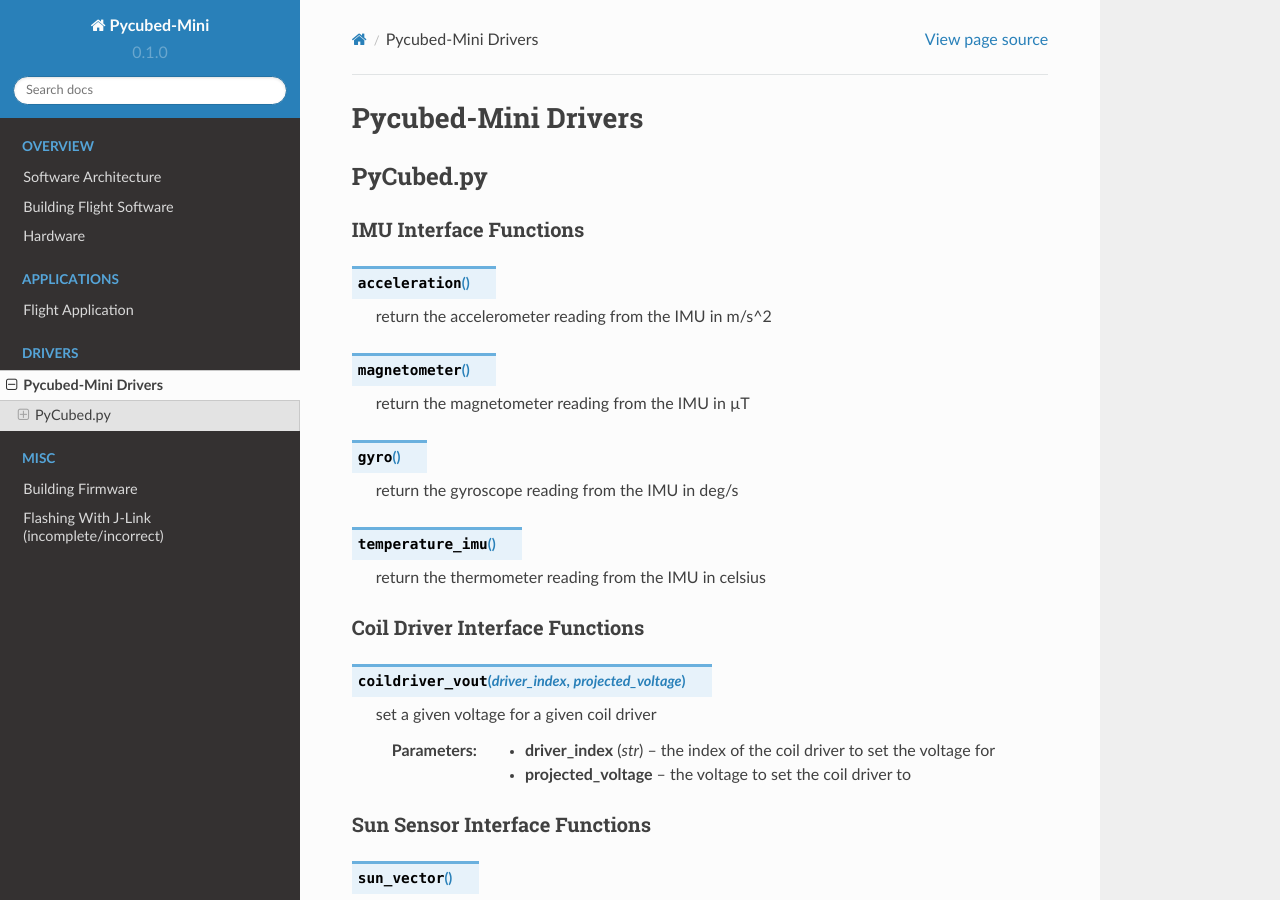
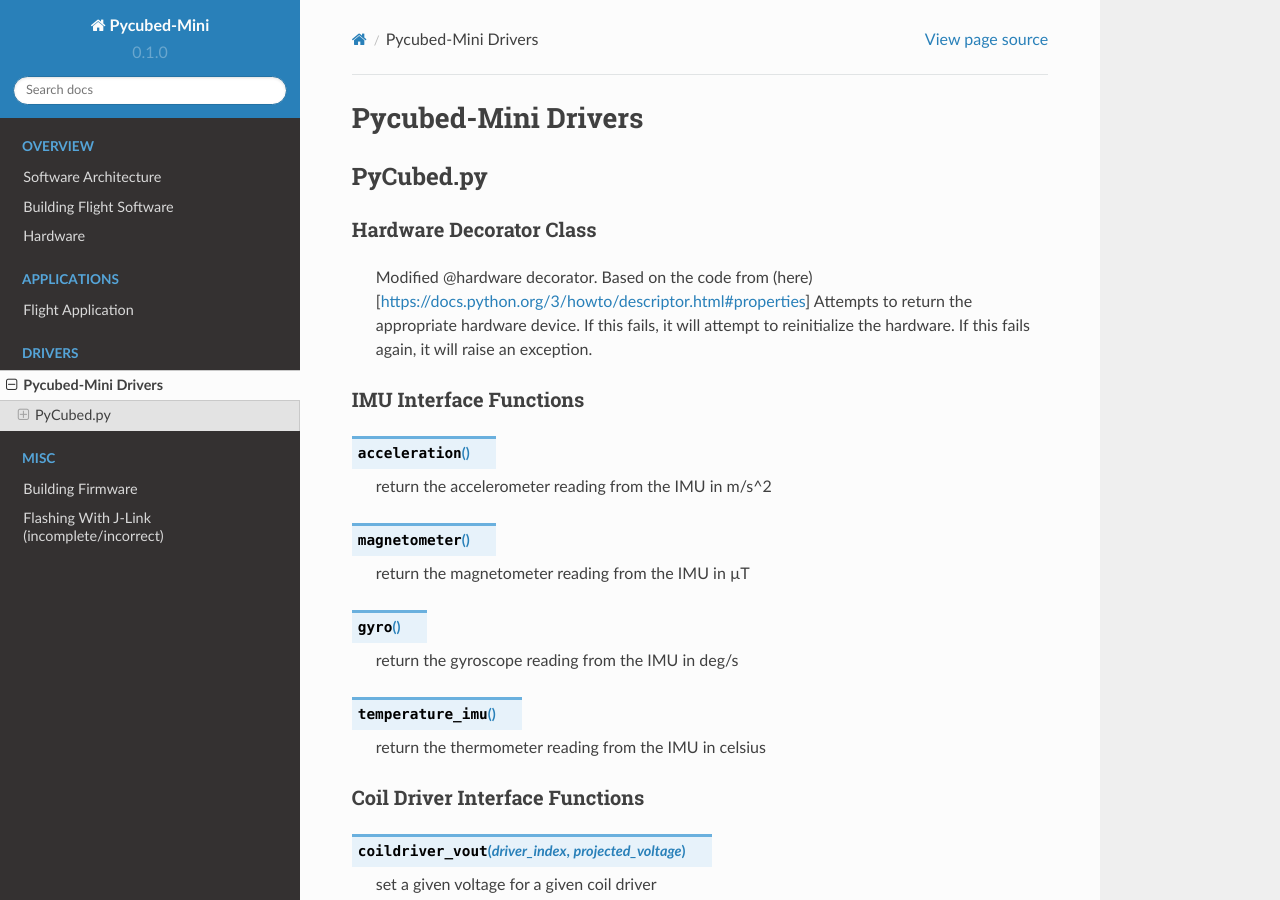
Before and after one commit to PyCubed-Mini/PocketQubeDocs, a Sphinx documentation site: the page built from docs/source/drivers/pycubedmini/index.rst, in a window 1280 px wide and 900 px high. Built offline with Sphinx 7.4.7 and the Read the Docs theme 2.0.0, drawn with Linux system fonts in a browser that asks for light colours; some of the changed text lies outside the part shown.

Commit message:
start hardware decorator docs

```diff
--- a/docs/source/drivers/pycubedmini/index.rst
+++ b/docs/source/drivers/pycubedmini/index.rst
@@ -3,6 +3,15 @@ Pycubed-Mini Drivers
 
 PyCubed.py
 ----------
+
+Hardware Decorator Class
+*************************
+    Modified @hardware decorator.
+    Based on the code from (here)[https://docs.python.org/3/howto/descriptor.html#properties]
+    Attempts to return the appropriate hardware device.
+    If this fails, it will attempt to reinitialize the hardware.
+    If this fails again, it will raise an exception.
+
 
 IMU Interface Functions
 ***********************
@@ -229,3 +238,15 @@ internal to the driver file
     initialize Burnwire2 on PA18 (BURN2)
 
     :param self: instance variable
+
+.. py:function:: @hardware i2c1(self)
+
+    return I2C1 bus and init function
+
+    :param self: instance variable
+
+.. py:function:: @hardware i2c2(self)
+
+    return I2C2 bus and init function
+
+    :param self: instance variable
```
